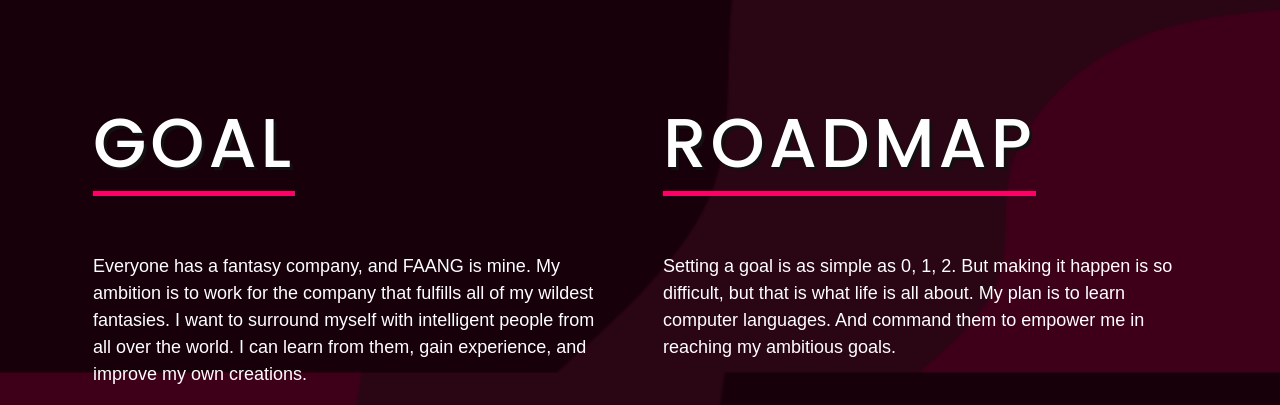
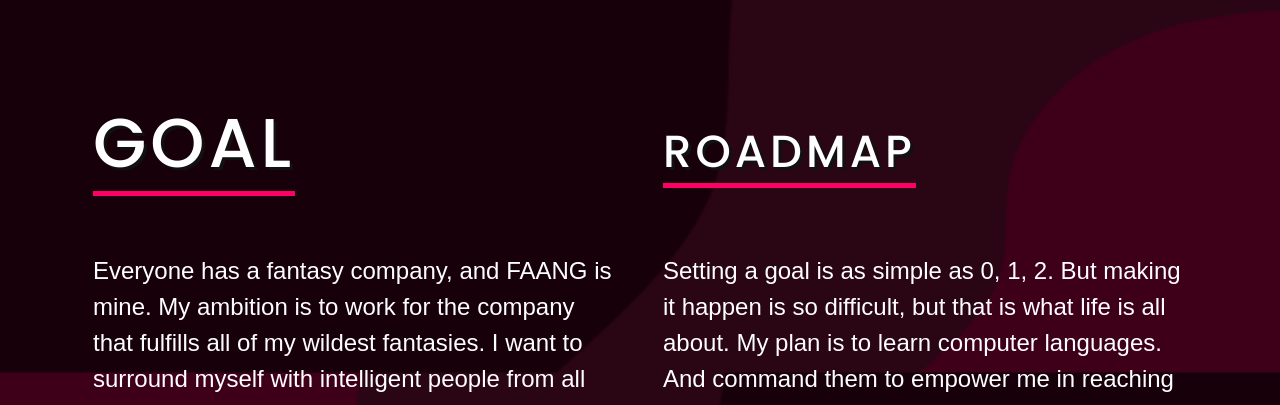
Before and after one commit to impaulintech/Capstone1, a plain HTML site: page index.html in a window 1280 px wide. Shown: the part 2706-3111 px from the top of the page. Drawn offline with nearby package versions, Linux system fonts and the light colour scheme.

Commit message:
fixed overflow text

```diff
--- a/css/style.css
+++ b/css/style.css
@@ -291,11 +291,12 @@ body {
 }
 .roadmap-heading::before {
 	content: "roadmap";
+	font-size: 45px;
 	border-bottom: 5px solid #FF0066;
 }
 
 .goal-subheading, .roadmap-subheading {
-	font-size: 18px;
+	font-size: 24px;
 	font-family: arial;
 	font-weight: normal;
 }
@@ -326,6 +327,7 @@ h3 {
 
 .projects-heading::before {
 	content: "Projects";
+	font-size: 45px;
 	border-bottom: 5px solid #FF0066;
 }
 
```
